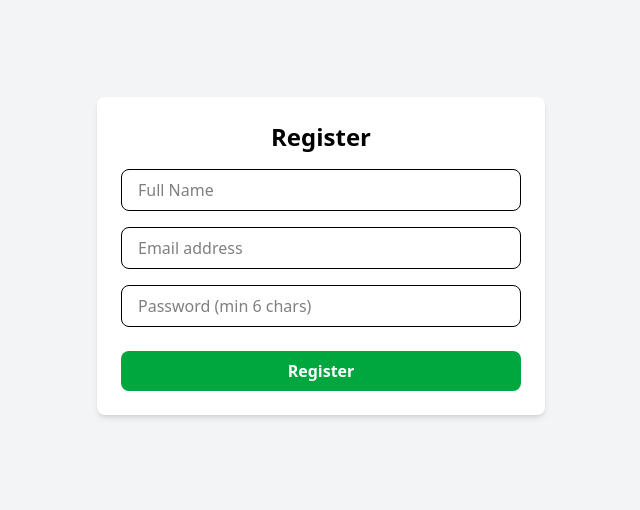
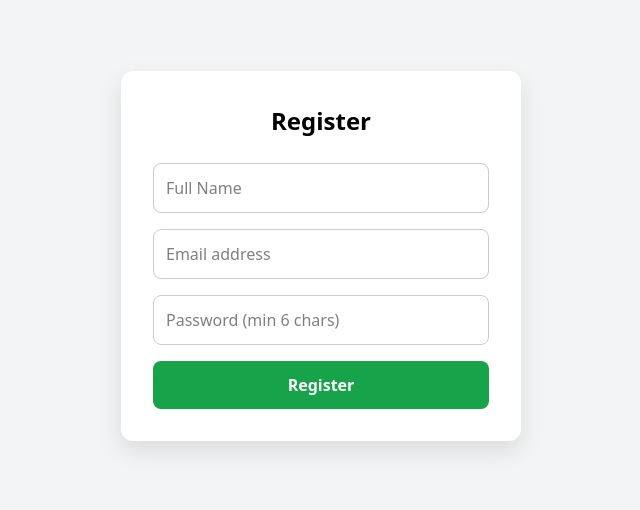
Before and after one commit to PavanKumarN21/Water-Quality, a React (Vite) app in the folder client/: page /register in a window 1280 px wide. Shown: the part 176-686 px from the top of the page, without its empty margins (319-959 px from the left). Built offline with nearby package versions, Linux system fonts and the light colour scheme.

Commit message:
Final changes before deployment

```diff
--- /dev/null
+++ b/client/src/pages/Signup.css
@@ -0,0 +1,50 @@
+.signup-container {
+  min-height: 100vh;
+  display: flex;
+  align-items: center;
+  justify-content: center;
+  background-color: #f3f4f6;
+  padding: 1rem;
+}
+
+.signup-form {
+  background-color: #ffffff;
+  padding: 2rem;
+  border-radius: 12px;
+  box-shadow: 0 10px 25px rgba(0, 0, 0, 0.1);
+  width: 100%;
+  max-width: 400px;
+}
+
+.signup-form h2 {
+  font-size: 1.5rem;
+  font-weight: 600;
+  text-align: center;
+  margin-bottom: 1.5rem;
+}
+
+.signup-form input {
+  width: 100%;
+  padding: 0.75rem;
+  margin-bottom: 1rem;
+  border: 1px solid #ccc;
+  border-radius: 8px;
+  font-size: 1rem;
+}
+
+.signup-form button {
+  width: 100%;
+  padding: 0.75rem;
+  background-color: #16a34a;
+  color: white;
+  border: none;
+  border-radius: 8px;
+  font-weight: 600;
+  font-size: 1rem;
+  cursor: pointer;
+  transition: background-color 0.3s ease;
+}
+
+.signup-form button:hover {
+  background-color: #15803d;
+}
--- a/client/src/pages/Signup.jsx
+++ b/client/src/pages/Signup.jsx
@@ -1,6 +1,7 @@
 import React, { useState } from "react";
 import axios from "axios";
 import { useNavigate } from "react-router-dom";
+import './Signup.css'; // ✅ Add this line
 
 const Signup = () => {
   const [email, setEmail] = useState("");
@@ -14,11 +15,7 @@ const Signup = () => {
     try {
       const response = await axios.post(
         `${import.meta.env.VITE_API_BASE_URL}/api/auth/register`,
-        {
-          name,
-          email,
-          password,
-        },
+        { name, email, password },
         { withCredentials: true }
       );
 
@@ -32,15 +29,15 @@ const Signup = () => {
       console.error("Signup Error:", err.response?.data || err.message);
       alert(
         err.response?.data?.message ||
-          "Registration failed. Please check your details and try again."
+        "Registration failed. Please check your details and try again."
       );
     }
   };
 
   return (
-    <div className="min-h-screen flex items-center justify-center bg-gray-100 px-4">
-      <form onSubmit={handleSubmit} className="bg-white p-6 rounded-lg shadow-md w-full max-w-md">
-        <h2 className="text-2xl font-semibold text-center mb-4">Register</h2>
+    <div className="signup-container">
+      <form onSubmit={handleSubmit} className="signup-form">
+        <h2>Register</h2>
 
         <input
           type="text"
@@ -48,30 +45,25 @@ const Signup = () => {
           value={name}
           onChange={(e) => setName(e.target.value)}
           required
-          className="w-full px-4 py-2 border rounded-lg mb-4"
         />
+
         <input
           type="email"
           placeholder="Email address"
           value={email}
           onChange={(e) => setEmail(e.target.value)}
           required
-          className="w-full px-4 py-2 border rounded-lg mb-4"
         />
+
         <input
           type="password"
           placeholder="Password (min 6 chars)"
           value={password}
           onChange={(e) => setPassword(e.target.value)}
           required
-          className="w-full px-4 py-2 border rounded-lg mb-6"
         />
-        <button
-          type="submit"
-          className="w-full bg-green-600 text-white py-2 rounded-lg font-semibold hover:bg-green-700"
-        >
-          Register
-        </button>
+
+        <button type="submit">Register</button>
       </form>
     </div>
   );
--- a/client/vite.config.js
+++ b/client/vite.config.js
@@ -1,10 +1,25 @@
-import { defineConfig } from 'vite';
-import react from '@vitejs/plugin-react';
+// import { defineConfig } from 'vite';
+// import react from '@vitejs/plugin-react';
+
+// export default defineConfig({
+//   plugins: [react()],
+//   server: {
+//     host: '0.0.0.0',
+//     port: 5173, // or any port, Render ignores this and sets PORT env anyway
+//   },
+// });
+import { defineConfig } from 'vite'
+import react from '@vitejs/plugin-react'
 
 export default defineConfig({
   plugins: [react()],
   server: {
-    host: '0.0.0.0',
-    port: 5173, // or any port, Render ignores this and sets PORT env anyway
+    proxy: {
+      '/api': {
+        target: 'http://localhost:5000',
+        changeOrigin: true,
+        secure: false,
+      },
+    },
   },
-});
+})
```
Also changed, not shown: 1 other file (tests, documents, lock files or other folders).
